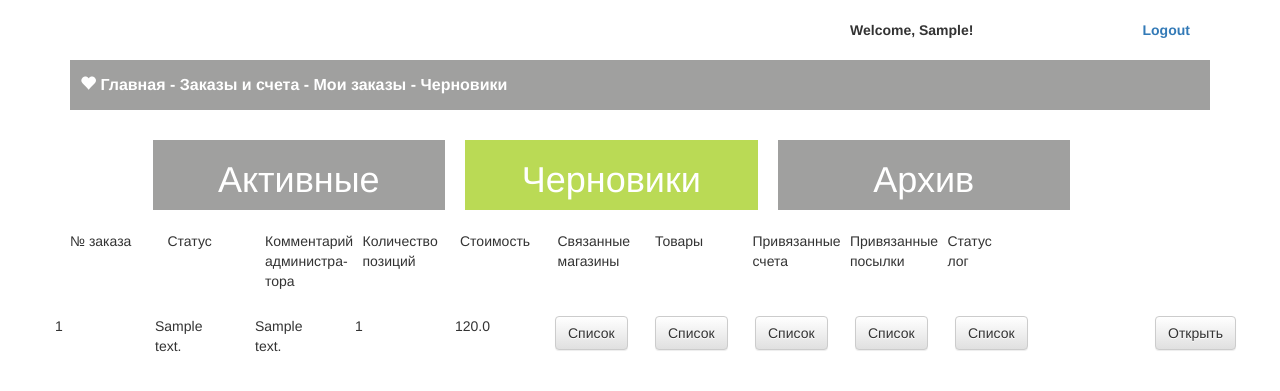
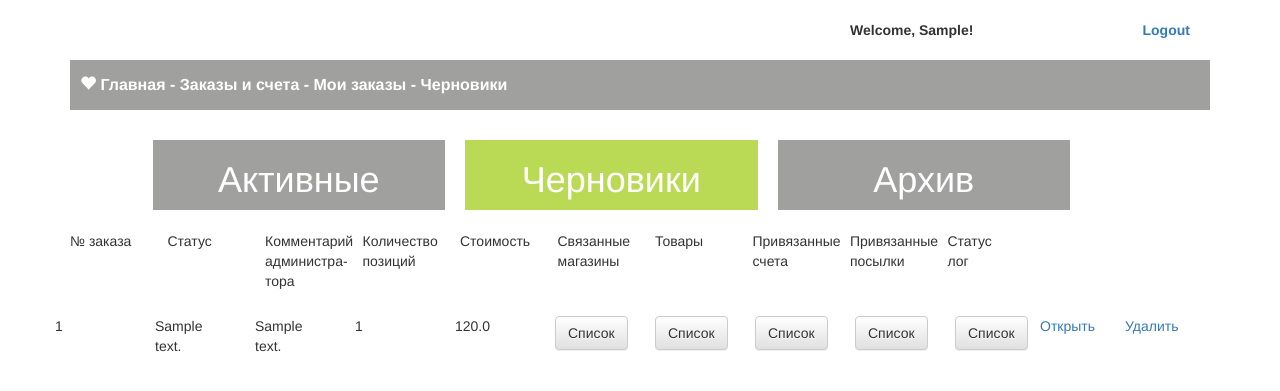
Before and after one commit to bernardito-luis/eurodelivery, a Django app: page /tracker/my_orders/draft in a window 1280 px wide. Shown: the top 391 px of the page. Run offline with Django 3.2, Linux system fonts and the light colour scheme; a user stored in the database is signed in; tables that the repository leaves empty hold one stand-in row (values such as "Sample post"); some libraries are stand-ins or nearby versions.

Commit message:
Added popup for products. Some html improvements.

```diff
--- a/delivery_tracker/models.py
+++ b/delivery_tracker/models.py
@@ -33,7 +33,6 @@ ARCHIVE_STATUS = (
     2,
     8,
 )
-
 
 
 class PurchaseOrderStatus(models.Model):
--- a/delivery_tracker/static/css/custom.css
+++ b/delivery_tracker/static/css/custom.css
@@ -102,12 +102,13 @@
     border-color: #BADA55;
     top: 50%;
     left: 50%;
-    min-height: 500px;
+    height: 500px;
     width: 390px;
     margin-top: -250px;
     margin-left: -225px;
     display: none;
     position: fixed;
+    overflow-y: auto;
 }
 .validate_tips {
     border: 1px solid transparent;
--- a/delivery_tracker/templates/delivery_tracker/my_orders.html
+++ b/delivery_tracker/templates/delivery_tracker/my_orders.html
@@ -74,15 +74,22 @@
                         <div class="col-md-1">{{ order.admin_comment|truncatechars:40 }}</div>
                         <div class="col-md-1">{{ order.product_qty }}</div>
                         <div class="col-md-1">{{ order.complex_price|truncatechars:40 }}</div>
-                        <div class="col-md-1"><button order-id="{{ order.id }}" type="button" name="profile_changes" class="btn btn-default shop_link">Список</button></div>
-                        <div class="col-md-1"><button id="id_product_link_for_{{ order.id }}" type="button" name="profile_changes" class="btn btn-default">Список</button></div>
+                        <div class="col-md-1"><button order-id="{{ order.id }}" type="button" name="profile_changes" class="btn btn-default ctrl_shop_link">Список</button></div>
+                        <div class="col-md-1"><button order-id="{{ order.id }}" id="id_product_link_for_{{ order.id }}" type="button" name="profile_changes" class="btn btn-default ctrl_product_link">Список</button></div>
                         <div class="col-md-1"><button id="id_bill_link_for_{{ order.id }}" type="button" name="profile_changes" class="btn btn-default">Список</button></div>
                         <div class="col-md-1"><button id="id_shipping_link_for_{{ order.id }}" type="button" name="profile_changes" class="btn btn-default">Список</button></div>
                         <div class="col-md-1"><button id="id_status_link_for_{{ order.id }}" type="button" name="profile_changes" class="btn btn-default">Список</button></div>
 
-                        <div class="col-md-offset-1 col-md-1">
-                            <button id="id_open_order_{{ order.id }}" type="button" name="profile_changes" class="btn btn-default">Открыть</button>
-                        </div>
+                        <!--<div class="col-md-offset-1 col-md-1">-->
+                            <!--<button id="id_open_order_{{ order.id }}" type="button" name="profile_changes" class="btn btn-default ctrl_order_open">Открыть</button>-->
+                        <!--</div>-->
+                        <a href="{% url 'order' order.id %}" class="open_order">Открыть</a>
+                        {% if active_tab == 'archive' %}
+                        <a href="{% url 'order_restore_as_draft' order.id %}" class="delete_product">Восстановить как черновик</a>
+                        {% endif %}
+                        {% if active_tab == 'draft' or active_tab == 'archive' %}
+                        <a href="{% url 'order_delete' order.id %}" class="delete_product">Удалить</a>
+                        {% endif %}
                     </div>
                 {% endfor %}
             </div>
@@ -94,8 +101,25 @@
 {% block script %}
 <script>
     var html_close_button = '<button id="id_close_popup" type="button" class="btn btn-default">Закрыть</button>';
-    $(".shop_link").click(function () {
+    $(".ctrl_shop_link").click(function () {
         $.post("{% url 'ajax_linked_shops' %}", {order_id: $(this).attr('order-id'), csrfmiddlewaretoken: "{{ csrf_token }}" })
+            .done(function (data) {
+                $("#id_popup_info").empty().append(data);
+                $("#id_popup_info").append(html_close_button);
+
+                $("#id_close_popup").click(function () {
+                    $("#id_shadow_all").hide();
+                    $("#id_popup_info").hide();
+                });
+            }
+        );
+
+        $("#id_shadow_all").show();
+        $("#id_popup_info").show();
+
+    });
+    $(".ctrl_product_link").click(function () {
+        $.post("{% url 'ajax_linked_products' %}", {order_id: $(this).attr('order-id'), csrfmiddlewaretoken: "{{ csrf_token }}" })
             .done(function (data) {
                 $("#id_popup_info").empty().append(data);
                 $("#id_popup_info").append(html_close_button);
--- a/delivery_tracker/urls.py
+++ b/delivery_tracker/urls.py
@@ -35,6 +35,8 @@ urlpatterns = [
 
     url(r'^tracker/ajax/my_orders/get_linked_shops/$',
         views.ajax_linked_shops, name='ajax_linked_shops'),
+    url(r'^tracker/ajax/my_orders/get_linked_products/$',
+        views.ajax_linked_products, name='ajax_linked_products'),
     url(r'^tracker/ajax/my_orders/get_status_log/$',
         views.ajax_status_log, name='ajax_status_log'),
     url(r'^tracker/ajax/my_orders/get_linked_bills/$',
--- a/delivery_tracker/views.py
+++ b/delivery_tracker/views.py
@@ -383,6 +383,28 @@ def ajax_linked_shops(request):
 
 
 @login_required
+def ajax_linked_products(request):
+    if request.method == 'POST':
+        order_id = request.POST.get('order_id')
+        order = PurchaseOrder.objects.get(id=order_id)
+        if order.user != request.user:
+            return HttpResponseForbidden()
+
+        result_html = "<h2>Связанные товары:</h2>"
+        products_data = order.product_set.order_by(
+            'id'
+        ).values_list(
+            'name', 'price', 'quantity'
+        )
+        result_html += generate_table_for_popup(
+            ['Имя', 'Стоимость', 'Количество'],
+            products_data
+        )
+        return HttpResponse(result_html)
+    return HttpResponseForbidden()
+
+
+@login_required
 def ajax_status_log(request):
     if request.method == 'POST':
         order_id = request.POST.get('order_id')
```
